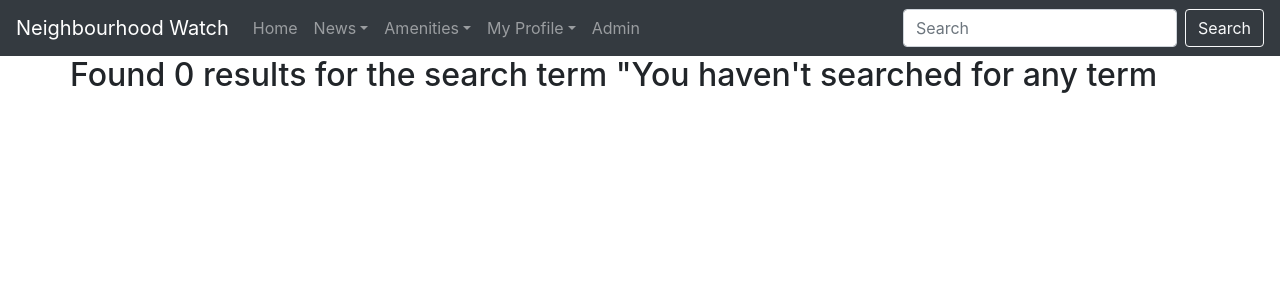
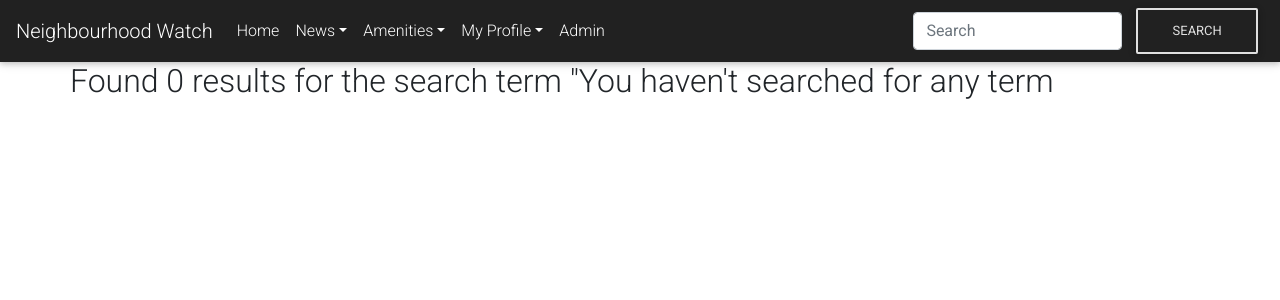
Before and after one commit to catherine244/Neighbourhood, a Django app: page /search/ in a window 1280 px wide. Shown: the top 300 px of the page. Run offline with Django 3.2, Linux system fonts and the light colour scheme; the visitor is signed in with stand-in values (Sample User, id 1); some libraries are stand-ins or nearby versions.

Commit message:
styled my navbar

```diff
--- a/watch/templates/navbar.html
+++ b/watch/templates/navbar.html
@@ -1,4 +1,14 @@
 {% load static %}
+
+<!-- Font Awesome -->
+<link rel="stylesheet" href="https://use.fontawesome.com/releases/v5.8.2/css/all.css">
+<!-- Google Fonts -->
+<link rel="stylesheet" href="https://fonts.googleapis.com/css?family=Roboto:300,400,500,700&display=swap">
+<!-- Bootstrap core CSS -->
+<link href="https://cdnjs.cloudflare.com/ajax/libs/twitter-bootstrap/4.4.1/css/bootstrap.min.css" rel="stylesheet">
+<!-- Material Design Bootstrap -->
+<link href="https://cdnjs.cloudflare.com/ajax/libs/mdbootstrap/4.13.0/css/mdb.min.css" rel="stylesheet">
+
 <nav class="navbar navbar-expand-lg navbar-dark bg-dark">
   <a class="navbar-brand" href="/">Neighbourhood Watch</a>
   <button class="navbar-toggler" type="button" data-toggle="collapse" data-target="#navbarSupportedContent"
```
Also changed, not shown: media/avatars/m3.jpg (added), watch/migrations/0001_initial.py (added).
